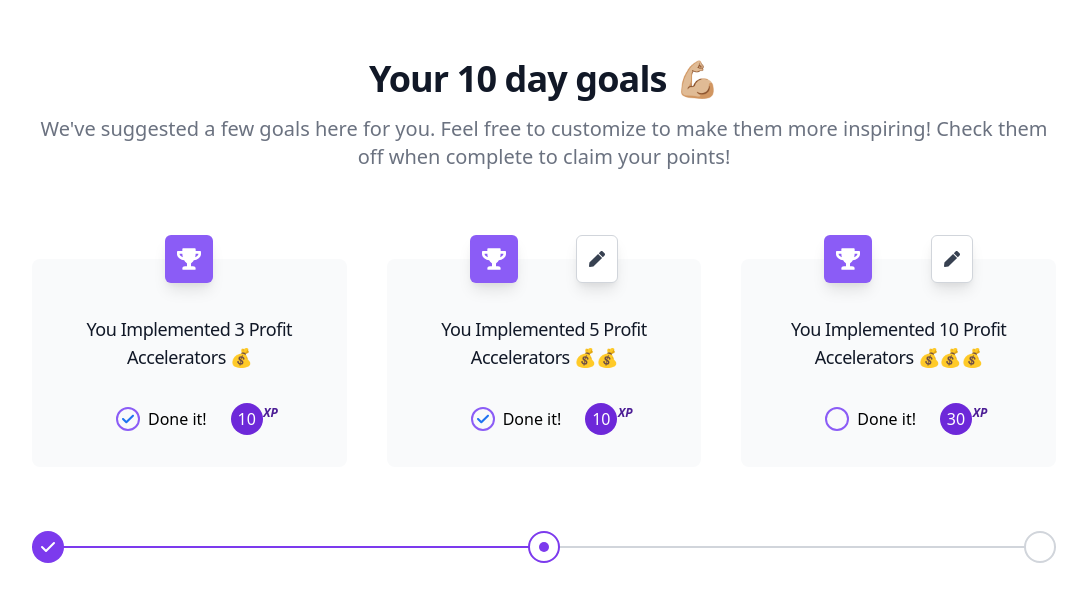
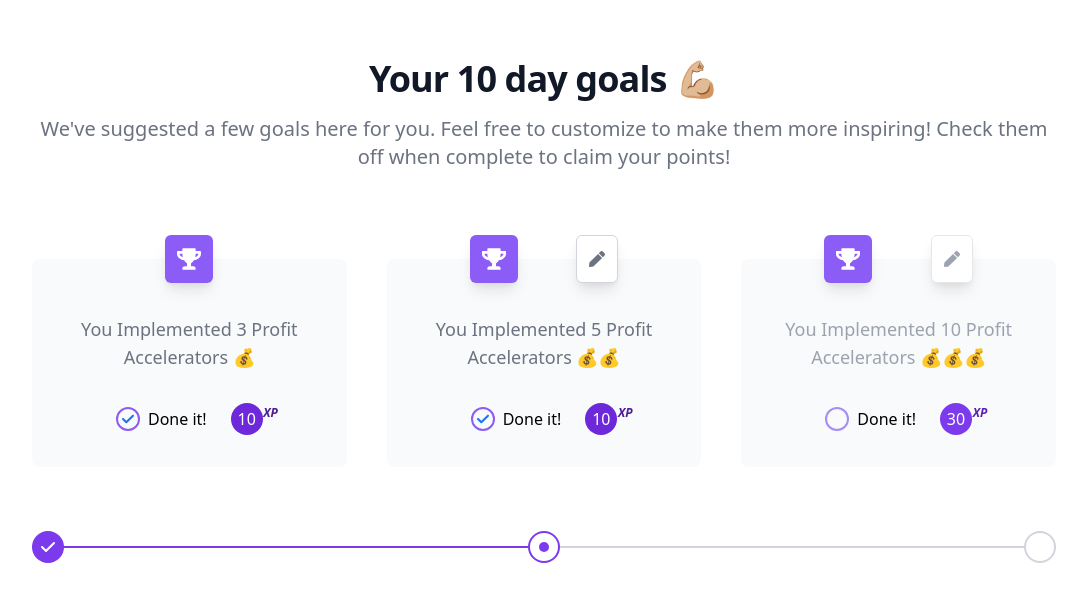
Before and after one commit to akib1997/tailwind-test, a plain HTML site: page index.html in a window 1280 px wide. Shown: the part 829-1430 px from the top of the page, without its empty margins (96-1183 px from the left). Drawn offline with nearby package versions, Linux system fonts and the light colour scheme.

Commit message:
Add some variations

```diff
--- a/index.html
+++ b/index.html
@@ -645,9 +645,7 @@
                     </svg>
                   </span>
                 </div>
-                <h3
-                  class="my-8 text-lg font-medium text-gray-900 tracking-tight"
-                >
+                <h3 class="my-8 text-lg font-medium text-gray-500">
                   You Implemented 3 Profit Accelerators 💰
                 </h3>
                 <div class="flex items-center justify-center">
@@ -784,7 +782,7 @@
                       shadow-lg
                       border border-gray-300
                       bg-white
-                      text-gray-700
+                      text-gray-500
                       focus:outline-none
                     "
                   >
@@ -806,9 +804,7 @@
                   </button>
                 </div>
 
-                <h3
-                  class="my-8 text-lg font-medium text-gray-900 tracking-tight"
-                >
+                <h3 class="my-8 text-lg font-medium text-gray-500">
                   You Implemented 5 Profit Accelerators 💰💰
                 </h3>
 
@@ -944,9 +940,9 @@
                       p-3
                       rounded-md
                       shadow-lg
-                      border border-gray-300
+                      border border-gray-200
                       bg-white
-                      text-gray-700
+                      text-gray-400
                       focus:outline-none
                     "
                   >
@@ -968,9 +964,7 @@
                   </button>
                 </div>
 
-                <h3
-                  class="my-8 text-lg font-medium text-gray-900 tracking-tight"
-                >
+                <h3 class="my-8 text-lg font-medium text-gray-400">
                   You Implemented 10 Profit Accelerators 💰💰💰
                 </h3>
 
@@ -987,14 +981,14 @@
                       class="
                         border-2
                         rounded-full
-                        border-purple-500
+                        border-purple-400
                         w-6
                         h-6
                         flex flex-shrink-0
                         justify-center
                         items-center
                         mr-2
-                        focus-within:border-purple-500
+                        focus-within:border-purple-400
                       "
                     >
                       <svg
@@ -1003,7 +997,7 @@
                           hidden
                           w-3
                           h-3
-                          text-purple-500
+                          text-purple-400
                           pointer-events-none
                         "
                         version="1.1"
@@ -1027,7 +1021,7 @@
                   </div>
                   <div
                     class="
-                      bg-purple-700
+                      bg-purple-600
                       rounded-full
                       flex
                       items-center
@@ -1048,7 +1042,7 @@
                         -right-5
                         -top-0.5
                         rounded-full
-                        text-purple-900
+                        text-purple-800
                         italic
                         flex
                         items-center
```
